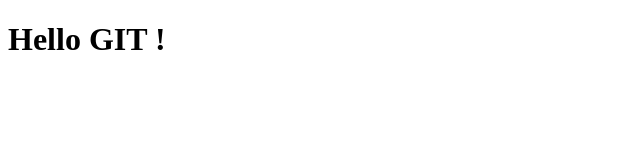
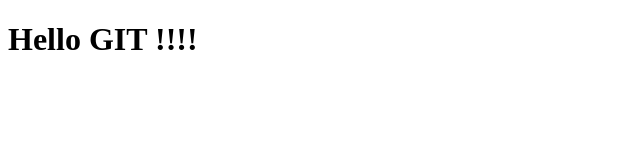
Before and after one commit to JanKrysztop/git-course-4, a plain HTML site: page index.html in a window 1280 px wide. Shown: the full height of the page, 0-640 px from the left. Drawn offline with Linux system fonts and the light colour scheme.

Commit message:
Hello GIT !!!! changed in index.html

```diff
--- a/index.html
+++ b/index.html
@@ -7,6 +7,6 @@
     <title>ISA GIT Course-4</title>
 </head>
 <body>
-    <h1>Hello GIT !</h1>
+    <h1>Hello GIT !!!!</h1>
 </body>
 </html>
```
